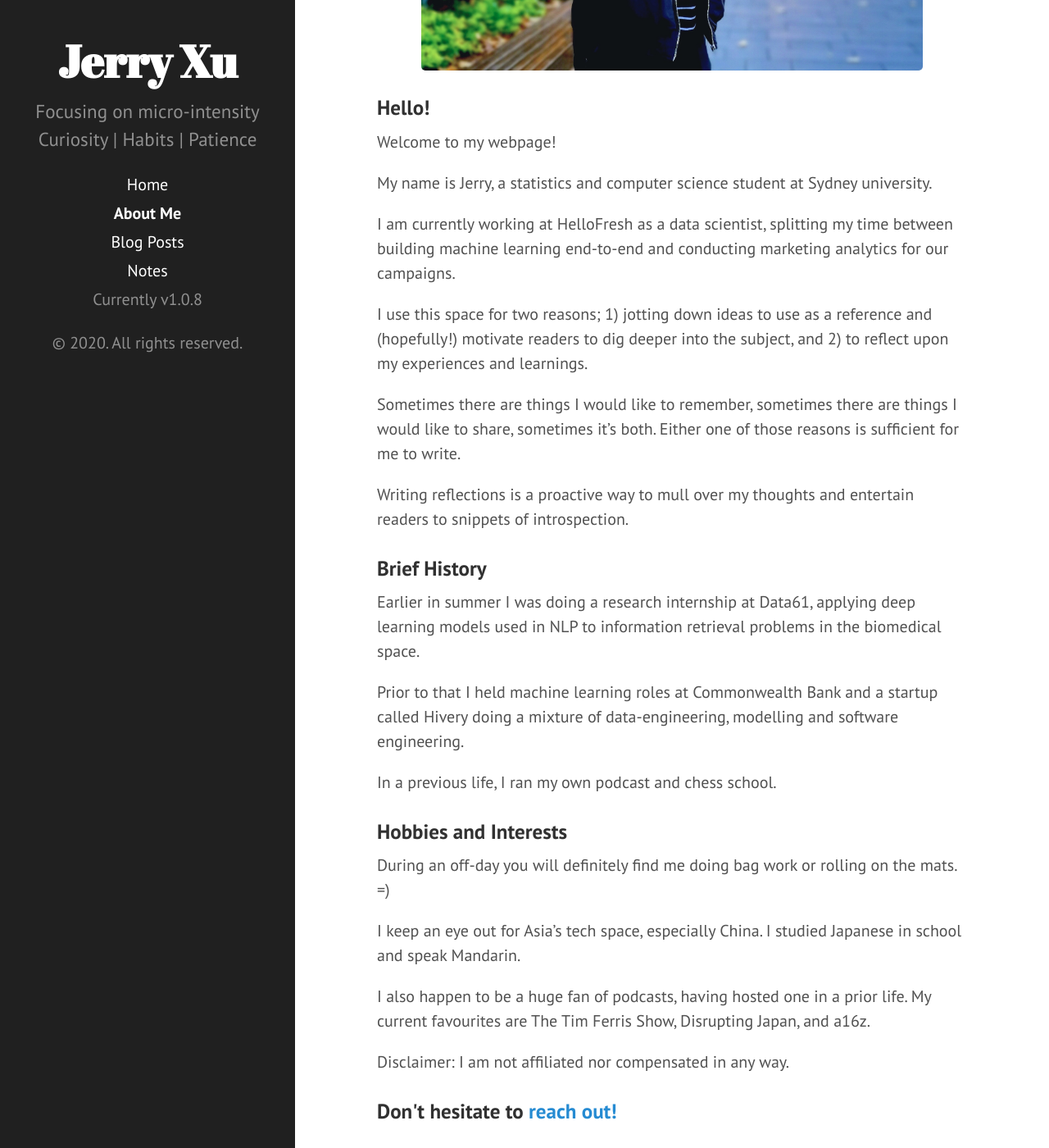
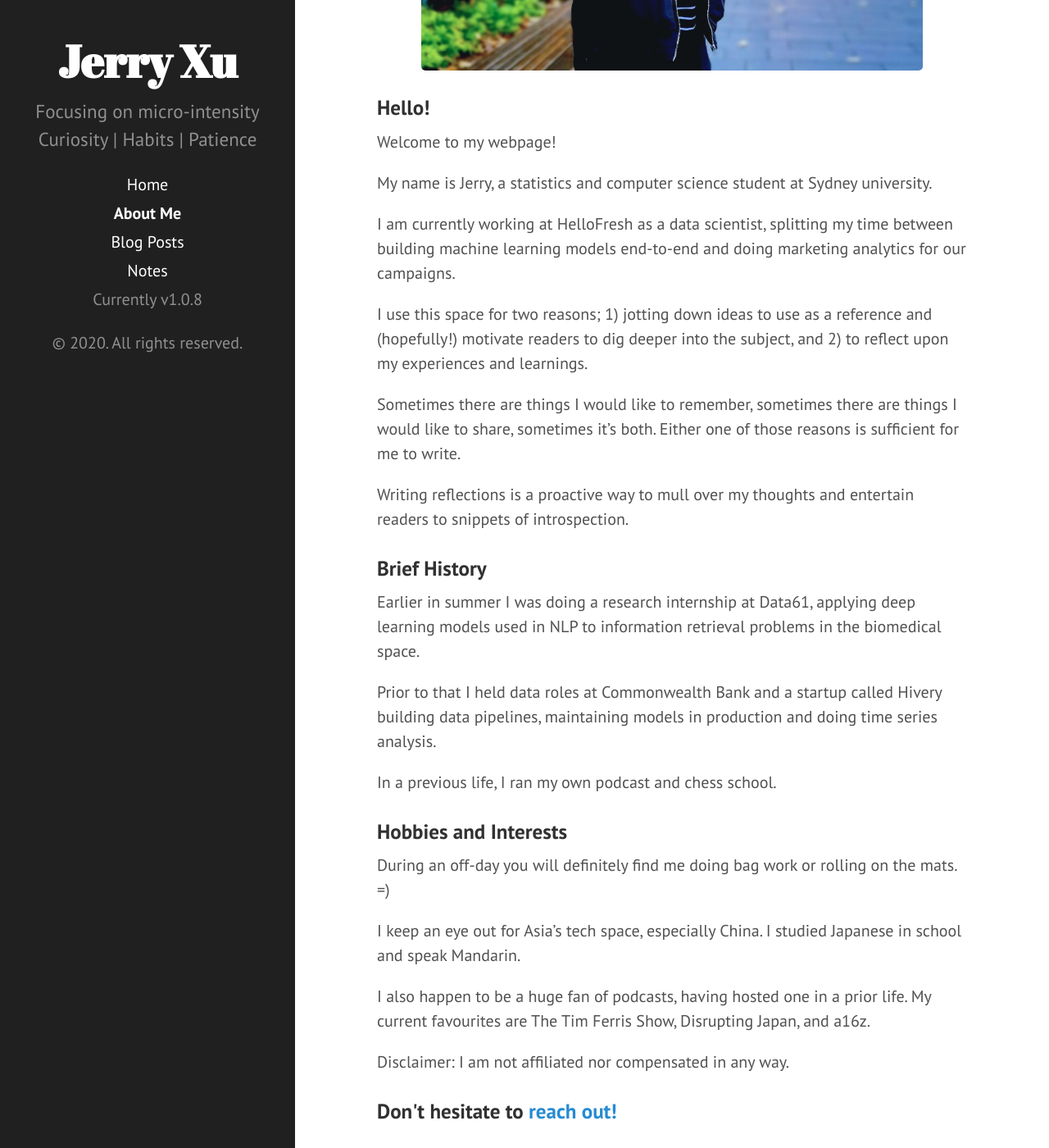
Before and after one commit to jerry-ye-xu/jerry-ye-xu.github.io, a Jekyll site: the page built from about.md, in a window 1280 px wide and 1400 px high, scrolled down 785 px. Shown: the whole window at 82% size. Built offline with Jekyll 4.4.1, drawn with Linux system fonts in a browser that asks for light colours.

Commit message:
update readme

```diff
--- a/about.md
+++ b/about.md
@@ -22,7 +22,7 @@ Welcome to my webpage!
 
 My name is Jerry, a statistics and computer science student at Sydney university.
 
-I am currently working at HelloFresh as a data scientist, splitting my time between building machine learning end-to-end and conducting marketing analytics for our campaigns.
+I am currently working at HelloFresh as a data scientist, splitting my time between building machine learning models end-to-end and doing marketing analytics for our campaigns.
 
 I use this space for two reasons; 1) jotting down ideas to use as a reference and (hopefully!) motivate readers to dig deeper into the subject, and 2) to reflect upon my experiences and learnings.
 
@@ -35,7 +35,7 @@ Writing reflections is a proactive way to mull over my thoughts and entertain re
 
 Earlier in summer I was doing a research internship at Data61, applying deep learning models used in NLP to information retrieval problems in the biomedical space.
 
-Prior to that I held machine learning roles at Commonwealth Bank and a startup called Hivery doing a mixture of data-engineering, modelling and software engineering.
+Prior to that I held data roles at Commonwealth Bank and a startup called Hivery building data pipelines, maintaining models in production and doing time series analysis.
 
 In a previous life, I ran my own podcast and chess school.
 
```
